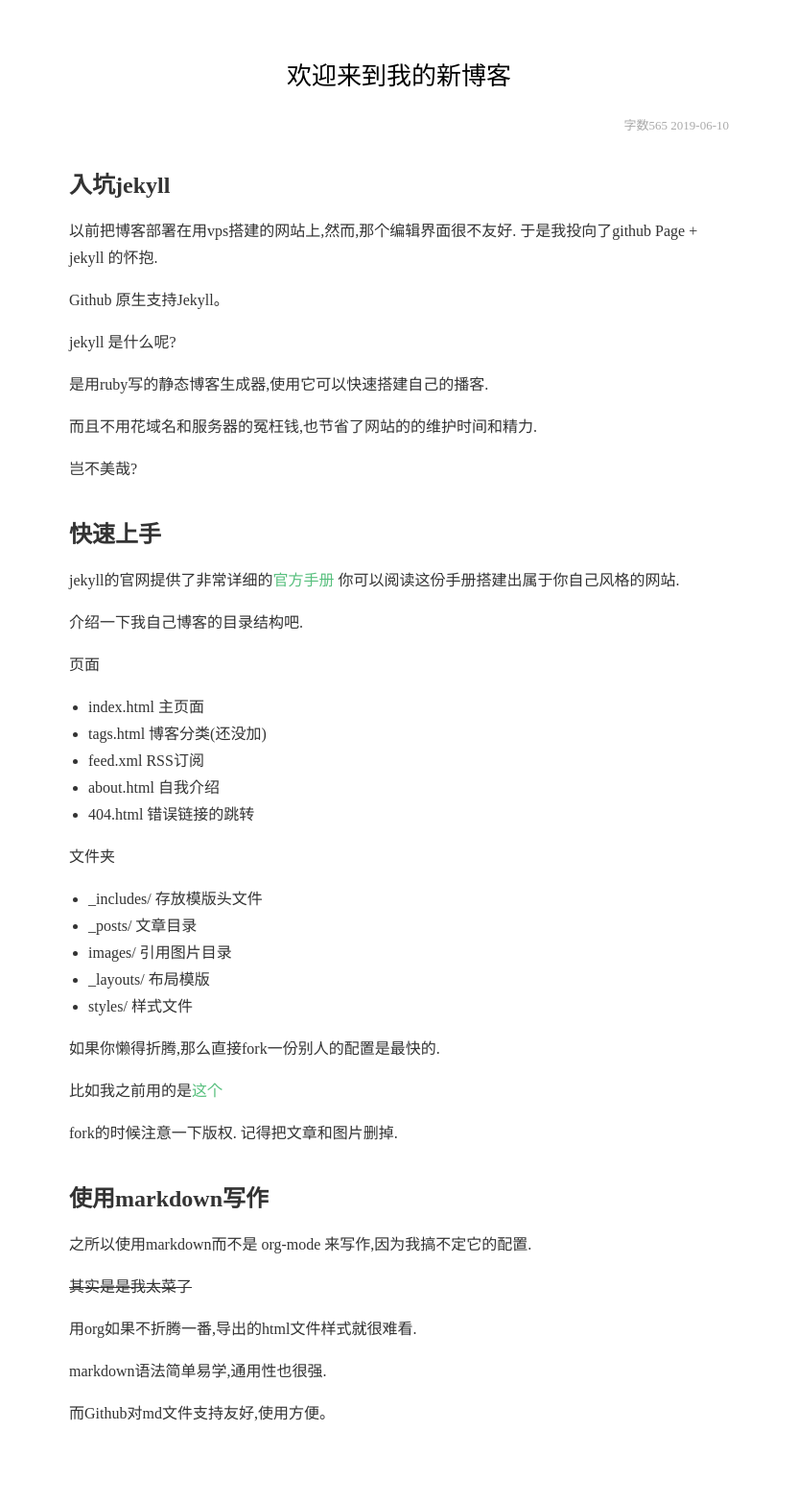
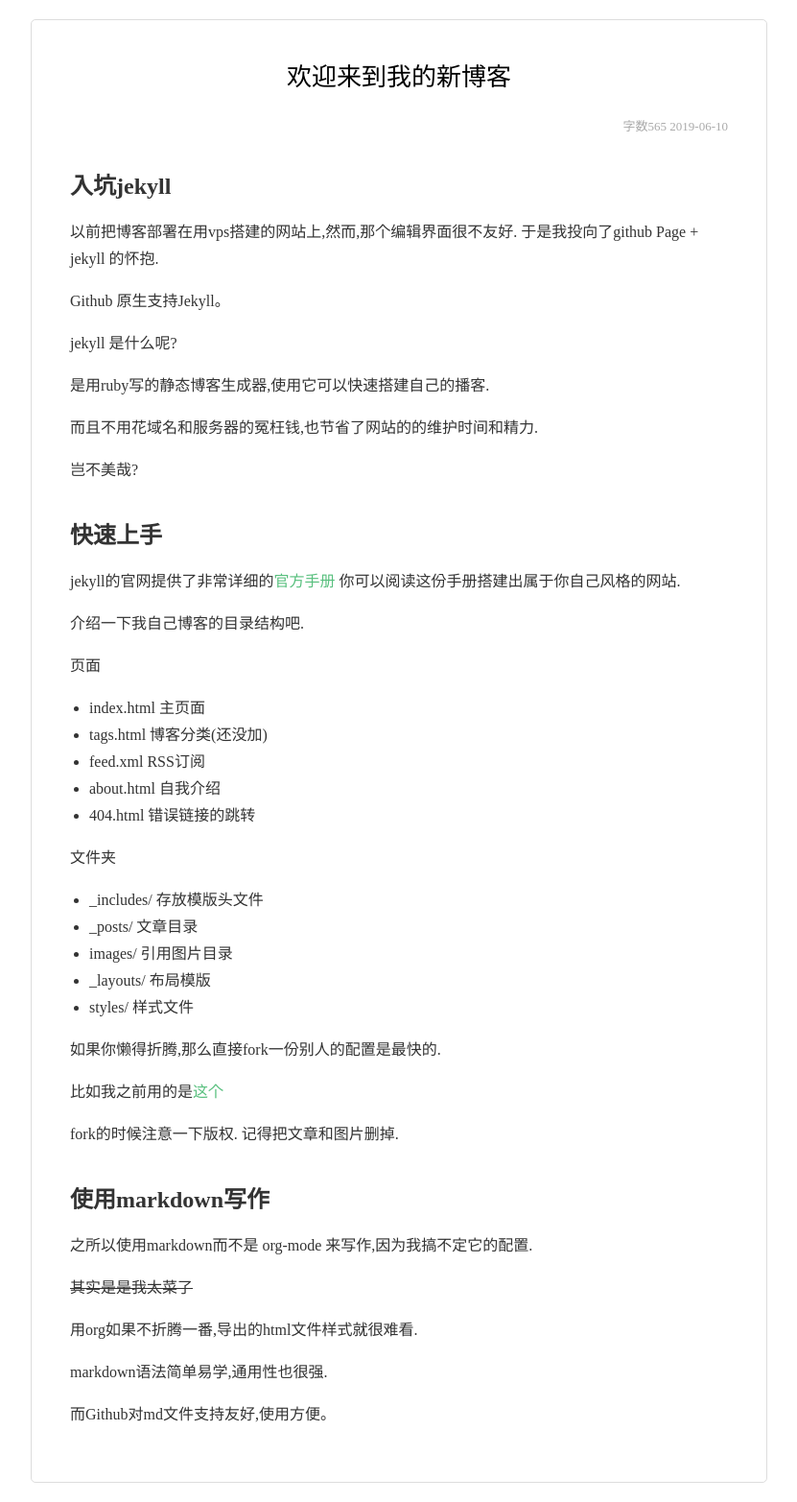
Before and after one commit to zzhwaxy/zzhwaxy.github.io, a Jekyll site: the page built from _posts/2019-06-10-helloWorld.md, in a window 1280 px wide. Shown: the whole page at 96% size, without its empty margins (224-1055 px from the left). Built offline with Jekyll 4.4.1, drawn with Linux system fonts in a browser that asks for light colours; nearby versions of some CDN libraries; a script that is not in the unit is left out.

Commit message:
add border line

```diff
--- a/_includes/header.html
+++ b/_includes/header.html
@@ -3,5 +3,4 @@
 <script src="https://cdn.jsdelivr.net/npm/jquery/dist/jquery.min.js"></script>
 <link rel="stylesheet" href="https://cdn.jsdelivr.net/npm/font-awesome/css/font-awesome.min.css">
 <script src="https://cdn.jsdelivr.net/gh/stevenjoezhang/live2d-widget/autoload.js"></script>
-<link rel="shortcut icon" type="image/png" href="https://s.gravatar.com/avatar/39170e8bae7a43ccfd14d55fb1566f5e?s=80s">
 <title>{{ page.title }}</title>
--- /dev/null
+++ b/_includes/icon.html
@@ -0,0 +1 @@
+<link rel="shortcut icon" type="image/png" href="https://s.gravatar.com/avatar/39170e8bae7a43ccfd14d55fb1566f5e?s=80s">
--- a/_layouts/about.html
+++ b/_layouts/about.html
@@ -2,6 +2,8 @@
 
 <html>
     <head>
+        {% include icon.html %}
+
         <link rel="stylesheet" media="screen and (min-width: 600px)" href="{{site.url}}/styles/about.css">
     </head>
     <body>
--- a/_layouts/home.html
+++ b/_layouts/home.html
@@ -3,6 +3,7 @@
 <html>
     <head>
         {% include header.html %}
+        {% include icon.html %}
 
         <link rel="stylesheet" media="screen and (min-width: 600px)" href="{{site.url}}/styles/home.css">
         <link rel="stylesheet" media="screen and (max-width: 600px)" href="{{site.url}}/styles/home_mobile.css">
--- a/_layouts/post.html
+++ b/_layouts/post.html
@@ -3,6 +3,7 @@
 <html>
     <head>
         {% include header.html %}
+        {% include icon.html %}
 
         <link rel="stylesheet" media="screen and (min-width: 600px)" href="{{site.url}}/styles/post.css">
         <link rel="stylesheet" media="screen and (max-width: 600px)" href="{{site.url}}/styles/post_mobile.css">
--- a/styles/post.css
+++ b/styles/post.css
@@ -18,6 +18,7 @@ body {
 .content-area {
     box-sizing: border-box;
     background-color: #FFF;
+    border: 1px solid #ddd;
     border-radius: 5px;
     width: 60%;
     margin: 20px;
```
